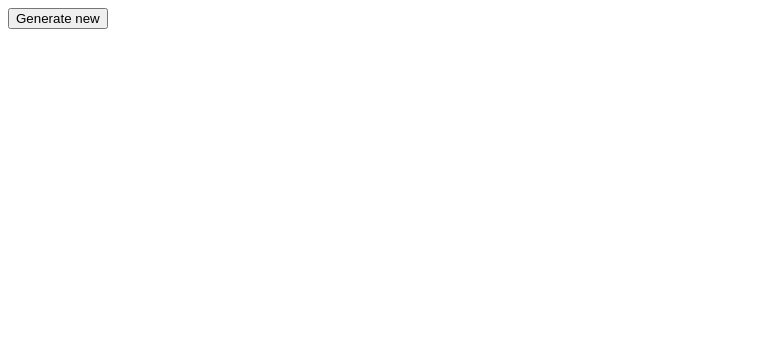
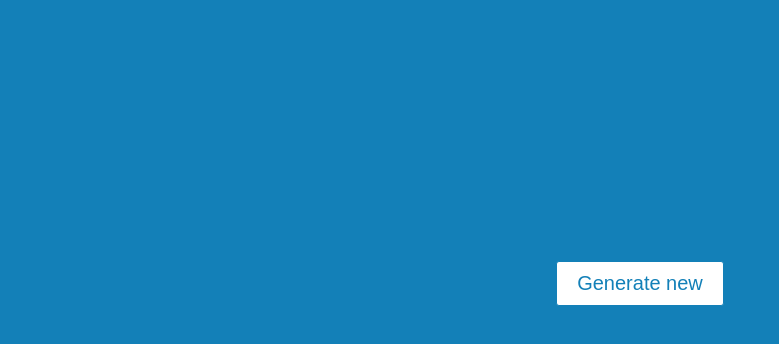
Before and after one commit to bullgit/bullshit-job-titles, a plain HTML site: page generator.html in a window 1280 px wide. Shown: the whole page, without its empty margins (0-779 px from the left). Drawn offline with Linux system fonts and the light colour scheme.

Commit message:
html is now styled

```diff
--- a/generator.html
+++ b/generator.html
@@ -1,8 +1,9 @@
 <!DOCTYPE html>
-
 <html>
 	<head>
+		<link rel="stylesheet" href="style.css">
 		<title>bullshit job titles generator</title>
+
 		<script language="javascript">
 
 			first = new Array("Amazing",
@@ -110,12 +111,12 @@
 				var jobtitle = first[index1] + " " + last[index2];
 				var matches = jobtitle.match(/\b(\w)/g);
 				var jobacronym = matches.join('');
-				document.getElementById("newtitle").innerHTML = jobtitle + " `" + jobacronym + "`";
+				document.getElementById("newtitle").innerHTML = jobtitle + " (" + jobacronym + ")";
 			}
 		</script>
 	</head>
 	<body>
-		<button id="generator" onclick="generate()">Generate new</button>
+		<button id="generator" onclick="generate()" class="button">Generate new</button>
 		<p id="newtitle"></p>
 	</body>
 
--- /dev/null
+++ b/style.css
@@ -0,0 +1,33 @@
+html {
+	font-size: 0.625em;
+	background-color: #1380b8;
+	margin-top: auto;
+	margin-bottom: auto;
+}
+
+body {
+	font-family: Helvetica, Arial, sans-serif;
+	font-weight: bolder;
+	color: #fff;
+	font-size: 6rem;
+	text-align: center;
+}
+
+.button {
+	margin-top: 20%;
+	-webkit-border-radius: 3;
+	-moz-border-radius: 3;
+	border-radius: 3px;
+	color: #1380b8;
+	font-size: 20px;
+	background: #fff;
+	padding: 10px 20px 10px 20px;
+	border: solid #1380b8 1px;
+	text-decoration: none;
+}
+
+.button:hover {
+	color: #fff;
+	background: #1380b8;
+	border: solid #fff 1px;
+}
```
